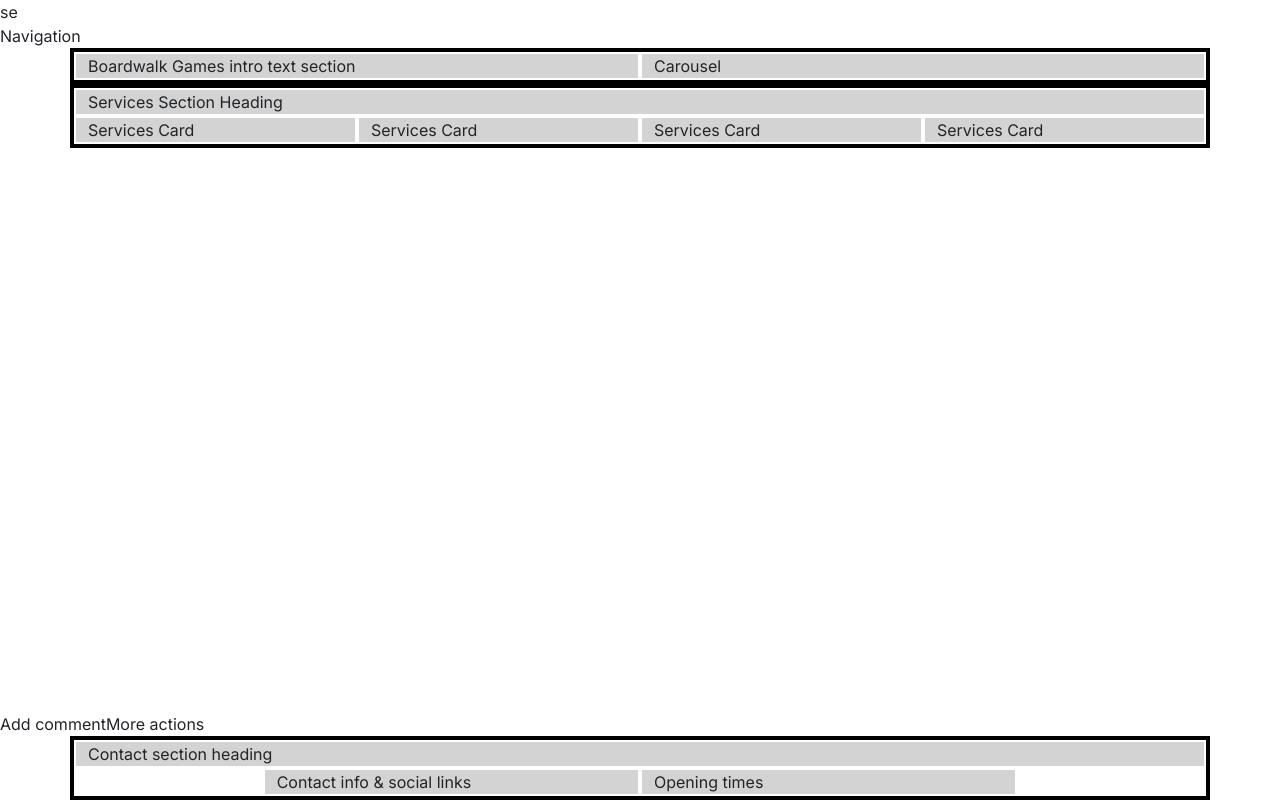
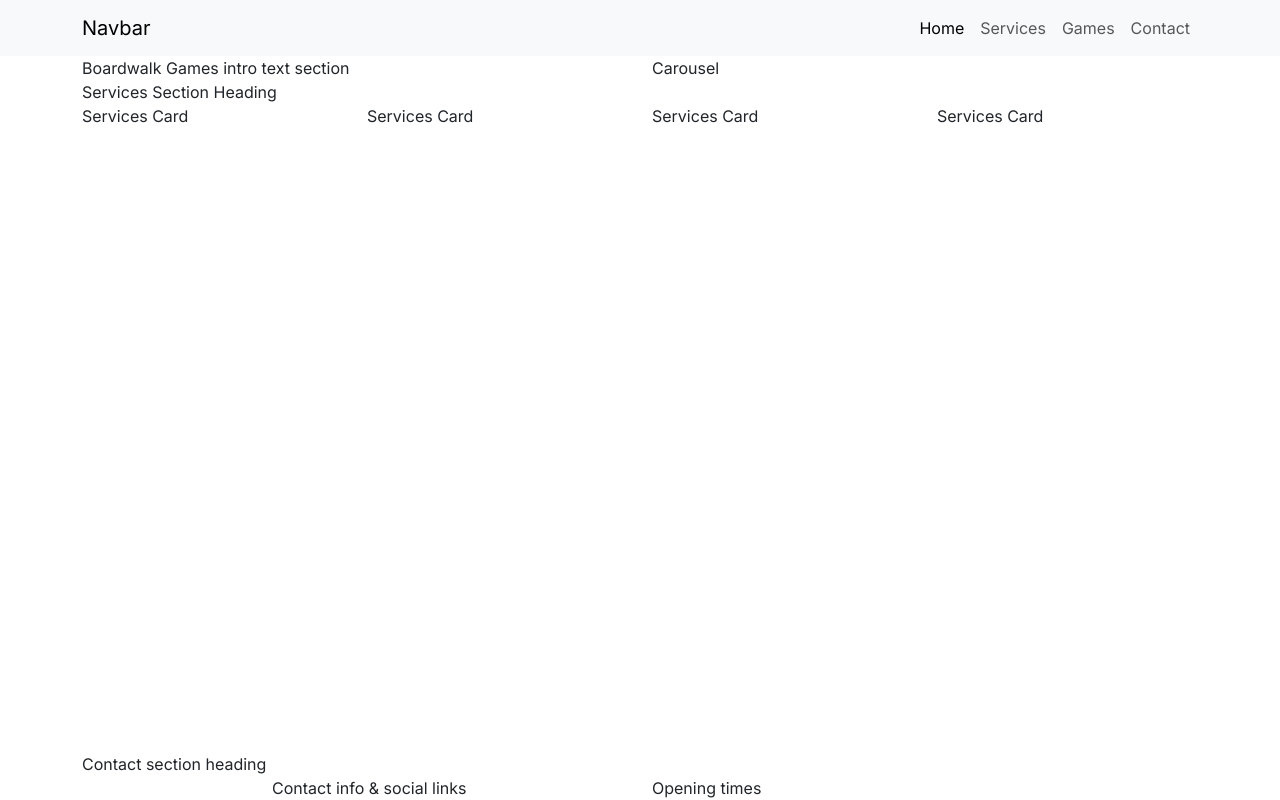
Before and after one commit to bryonybailey485/boardwalk-games, a plain HTML site: page index.html in a window 1280 px wide. Drawn offline with nearby package versions, Linux system fonts and the light colour scheme; a web font is replaced by a local one.

Commit message:
Added a navigation bar to the homepage and set the links and names of the different pages we are going to add

```diff
--- a/assets/styles.css
+++ b/assets/styles.css
@@ -19,12 +19,12 @@
 }
 
 
-
-.container,
+/* This is commented out in case we need to visualise other grids later. */
+/* .container,
 .row {
     border: 2px solid black;
 }
 .col-12 {
     border: 2px solid white;
     background-color: lightgrey;
-}
+} */
--- a/index.html
+++ b/index.html
@@ -6,7 +6,7 @@
     <meta name="viewport" content="width=device-width, initial-scale=1.0">
     <meta name="description"
         content="Boardwalk Games, your ultimate gaming retreat! Perfect for casual gamers, enthusiasts, and student gatherings. Visit us for your next adventure in board gaming.">
-se
+
     <!-- Macondo Font -->
     <link rel="preconnect" href="https://fonts.googleapis.com">
     <link rel="preconnect" href="https://fonts.gstatic.com" crossorigin>
@@ -31,7 +31,7 @@
     <!-- Font Awesome -->
     <script src="https://kit.fontawesome.com/5be9163550.js" crossorigin="anonymous"></script>
 
-    <title>Boardwalk Games | Home</title>
+    <title>Boardwalk Gamesd| Home</title>
 
     <!-- Favicons -->
     <link rel="apple-touch-icon" sizes="180x180" href="assets/images/apple-touch-icon.png">
@@ -42,7 +42,31 @@
 
 <body class="d-flex flex-column min-vh-100">
     <!-- Navigation -->
- <div>Navigation</div>
+    <nav class="navbar navbar-expand-lg bg-body-tertiary">
+        <div class="container">
+            <a class="navbar-brand" href="#">Navbar</a>
+            <button class="navbar-toggler" type="button" data-bs-toggle="collapse" data-bs-target="#navbarNav"
+                aria-controls="navbarNav" aria-expanded="false" aria-label="Toggle navigation">
+                <span class="navbar-toggler-icon"></span>
+            </button>
+            <div class="collapse navbar-collapse" id="navbarNav">
+                <ul class="navbar-nav ms-auto">
+                    <li class="nav-item">
+                        <a class="nav-link active" aria-current="page" href="index.html">Home</a>
+                    </li>
+                    <li class="nav-item">
+                        <a class="nav-link" href="#">Services</a>
+                    </li>
+                    <li class="nav-item">
+                        <a class="nav-link" href="game-library.html">Games</a>
+                    </li>
+                    <li class="nav-item">
+                        <a class="nav-link" href="#">Contact</a>
+                    </li>
+                </ul>
+            </div>
+        </div>
+    </nav>
     <!-- Header with carousel -->
     <header class="container">
         <div class="row">
@@ -66,7 +90,7 @@
 
     </main>
     <!-- Footer / Contact Section -->
-<footer class="mt-auto">Add commentMore actions
+    <footer class="mt-auto">
         <div class="container">
             <div class="row justify-content-center">
                 <div class="col-12">Contact section heading</div>
```
Lines whose indentation alone changed are shown as unchanged.
